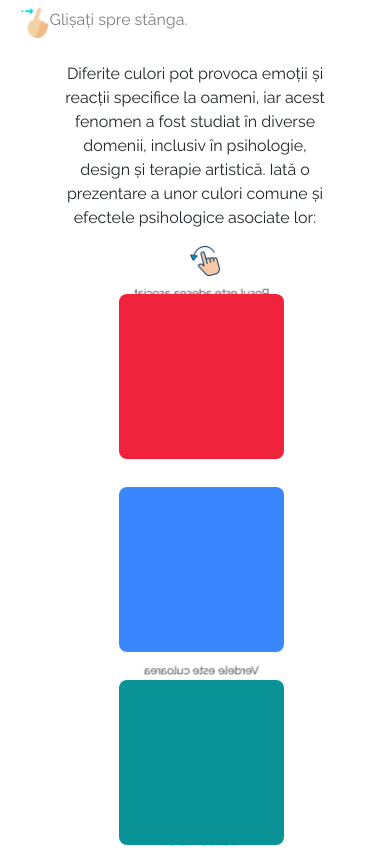
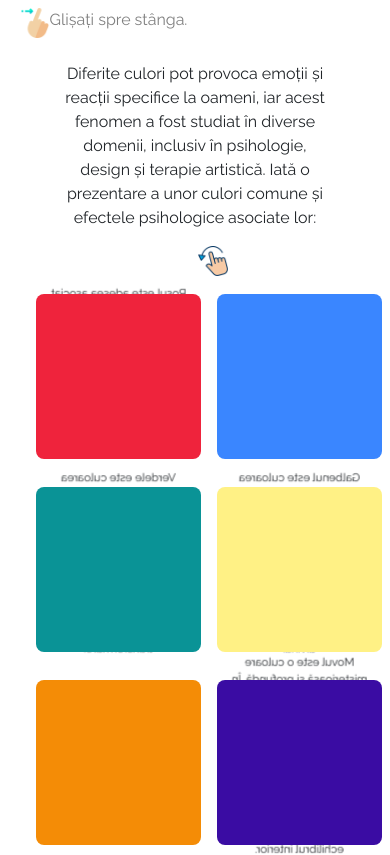
Before and after one commit to teodorasorescu/self_v2-master, a React (Create React App) app: page /psihologia-culorilor in a window 390 px wide. Shown: the part 951-1806 px from the top of the page. Built offline with nearby package versions, Linux system fonts and the light colour scheme; a web font is replaced by a local one.

Commit message:
fixed bug

```diff
--- a/src/styling/color.psycho.page.module.scss
+++ b/src/styling/color.psycho.page.module.scss
@@ -38,7 +38,7 @@
 }
 .colorsContainer {
 	@media screen and (max-width: 1025px) {
-		width: 95vw;
+		width: 99vw;
 	}
 	width: 70vw;
 	border-radius: 5%;
```
